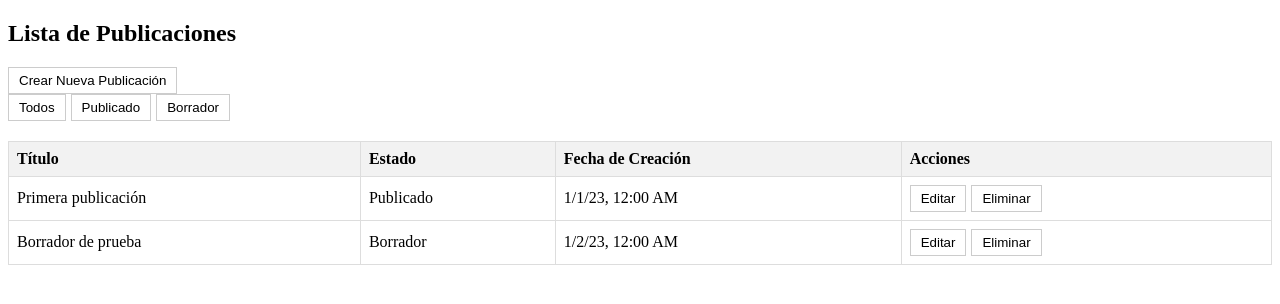
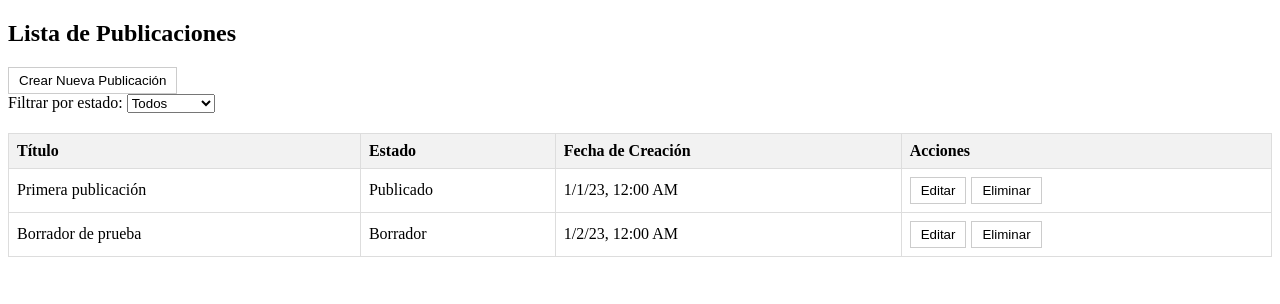
Before and after one commit to edwin71332/prueba-tecnica, an Angular app: page /posts in a window 1280 px wide. Shown: the top 304 px of the page. Built offline with nearby package versions, Linux system fonts and the light colour scheme.

Commit message:
change: mejora ligera en los botones de filtro

```diff
--- a/src/app/Post-List-Component/post-list-component.html
+++ b/src/app/Post-List-Component/post-list-component.html
@@ -1,11 +1,15 @@
 <h2>Lista de Publicaciones</h2>
 <button [routerLink]="['/posts/new']">Crear Nueva Publicación</button>
-<div class="filter-row">
-    <button type="button" (click)="setFilter('all')">Todos</button>
-    <button type="button" (click)="setFilter('published')">Publicado</button>
-    <button type="button" (click)="setFilter('draft')">Borrador</button>
+<div class="filter-container">
+    <label for="status">Filtrar por estado: </label>
+    <select id="status" (change)="onFilterChange($event)">
+        <option value="all">Todos</option>
+        <option value="published">Publicados</option>
+        <option value="draft">Borradores</option>
+    </select>
 </div>
 
+<!-- Tu tabla sigue igual, iterando sobre this.posts -->
 <table>
     <thead>
         <tr>
--- a/src/app/Post-List-Component/post-list-component.ts
+++ b/src/app/Post-List-Component/post-list-component.ts
@@ -32,9 +32,9 @@ export class PostListComponent {
     return this.posts.filter(post => post.status === this.statusFilter);
   }
 
-   setFilter(filter: 'all' | 'draft' | 'published') {
-  this.statusFilter = filter;
-}
+  setFilter(filter: 'all' | 'draft' | 'published') {
+    this.statusFilter = filter;
+  }
 
   // Eliminar una publicación
   deletePost(id: number): void {
@@ -46,4 +46,21 @@ export class PostListComponent {
     this.loadPosts();
   }
 
+  onFilterChange(event: Event): void {
+    const selectElement = event.target as HTMLSelectElement;
+    // Forzamos el tipo para que coincida con tu definición
+    this.statusFilter = selectElement.value as 'all' | 'draft' | 'published';
+    this.applyFilter();
+  }
+
+  applyFilter(): void {
+    const allPosts = this.postService.getPosts();
+
+    if (this.statusFilter === 'all') {
+      this.posts = allPosts;
+    } else {
+      this.posts = allPosts.filter(post => post.status === this.statusFilter);
+    }
+  }
+
 }
```
